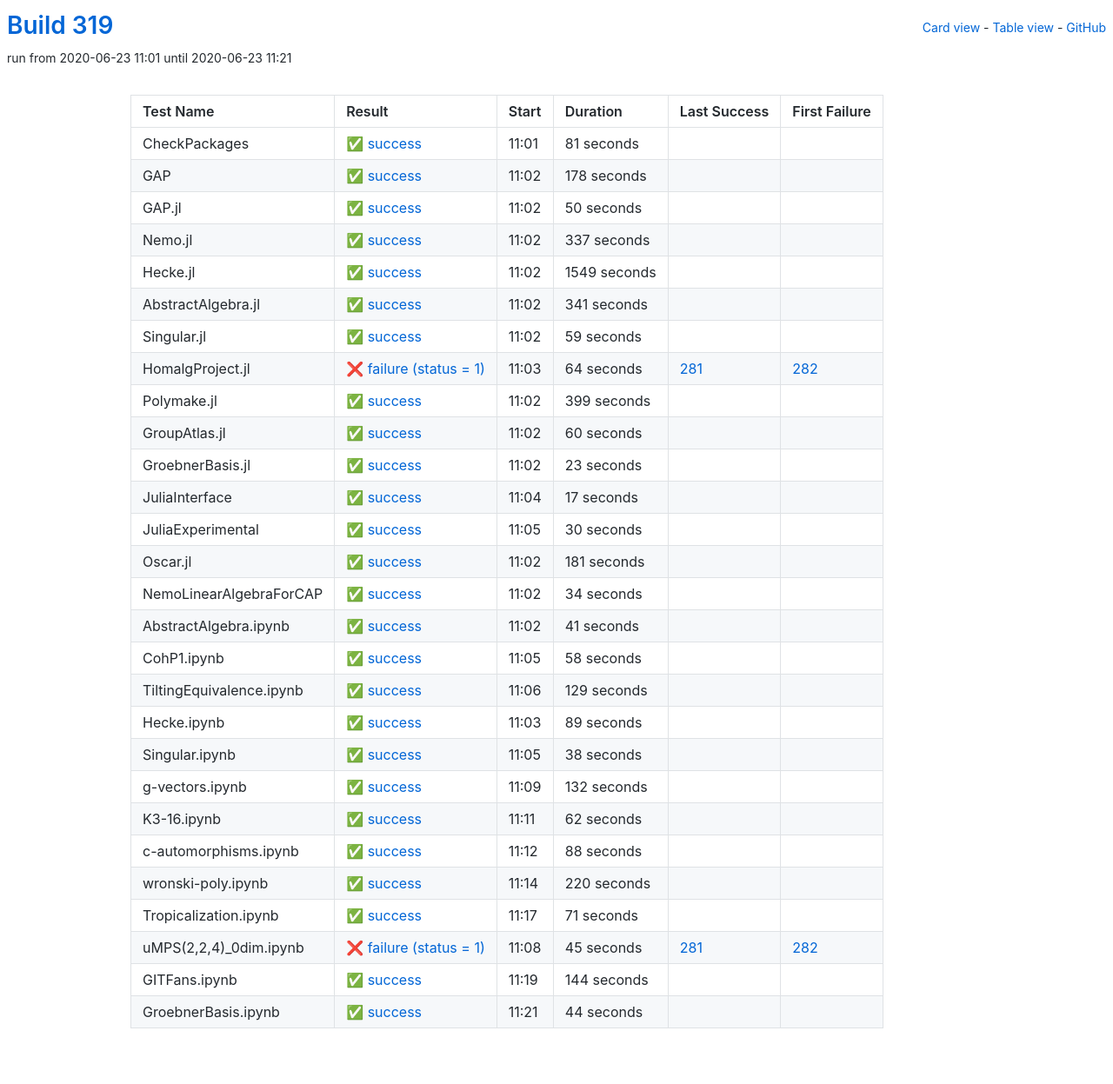
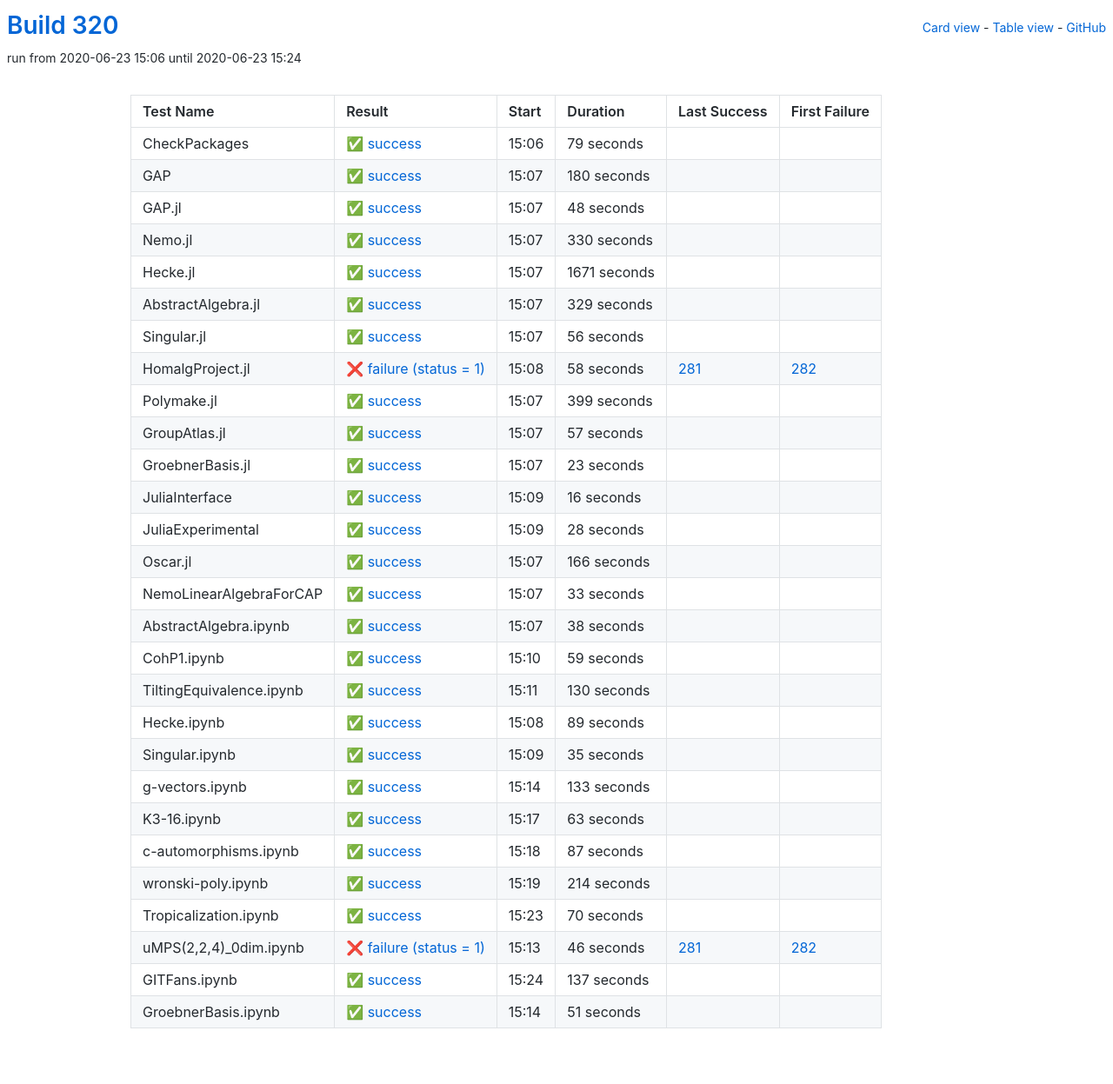
Before and after one commit to oscar-system/oscar-ci-status-stable, a Jekyll site: the page built from table.html, in a window 1280 px wide. Shown: the whole page at 87% size. Built offline with Jekyll 4.4.1, drawn with Linux system fonts in a browser that asks for light colours.

Commit message:
Build #320

```diff
--- a/_data/ci.yml
+++ b/_data/ci.yml
@@ -1,6 +1,6 @@
 ---
-build: 319
-build_url: https://oscarci.mathematik.uni-kl.de/job/oscar-stable/319/
+build: 320
+build_url: https://oscarci.mathematik.uni-kl.de/job/oscar-stable/320/
 job: oscar-stable
 organization: oscar-system
 repo: oscar-ci-status-stable
@@ -8,104 +8,104 @@ repourl: https://github.com/oscar-system/oscar-ci-status-stable
 tests:
 - name: CheckPackages
   id: checkpackages
-  log: https://oscarci.mathematik.uni-kl.de/job/oscar-stable/319/artifact/logs/build-319/CheckPackages.log
-  start: 2020-06-23 11:01
+  log: https://oscarci.mathematik.uni-kl.de/job/oscar-stable/320/artifact/logs/build-320/CheckPackages.log
+  start: 2020-06-23 15:06
   success: true
   exitcode: 0
   status: success
-  duration: 81
+  duration: 79
   last_success: false
   last_success_url:
   first_failure: false
   first_failure_url:
 - name: GAP
   id: gap
-  log: https://oscarci.mathematik.uni-kl.de/job/oscar-stable/319/artifact/logs/build-319/GAP.log
-  start: 2020-06-23 11:02
+  log: https://oscarci.mathematik.uni-kl.de/job/oscar-stable/320/artifact/logs/build-320/GAP.log
+  start: 2020-06-23 15:07
   success: true
   exitcode: 0
   status: success
-  duration: 178
+  duration: 180
   last_success: false
   last_success_url:
   first_failure: false
   first_failure_url:
 - name: GAP.jl
   id: gap-jl
-  log: https://oscarci.mathematik.uni-kl.de/job/oscar-stable/319/artifact/logs/build-319/GAP.jl.log
-  start: 2020-06-23 11:02
+  log: https://oscarci.mathematik.uni-kl.de/job/oscar-stable/320/artifact/logs/build-320/GAP.jl.log
+  start: 2020-06-23 15:07
   success: true
   exitcode: 0
   status: success
-  duration: 50
+  duration: 48
   last_success: false
   last_success_url:
   first_failure: false
   first_failure_url:
 - name: Nemo.jl
   id: nemo-jl
-  log: https://oscarci.mathematik.uni-kl.de/job/oscar-stable/319/artifact/logs/build-319/Nemo.jl.log
-  start: 2020-06-23 11:02
+  log: https://oscarci.mathematik.uni-kl.de/job/oscar-stable/320/artifact/logs/build-320/Nemo.jl.log
+  start: 2020-06-23 15:07
   success: true
   exitcode: 0
   status: success
-  duration: 337
+  duration: 330
   last_success: false
   last_success_url:
   first_failure: false
   first_failure_url:
 - name: Hecke.jl
   id: hecke-jl
-  log: https://oscarci.mathematik.uni-kl.de/job/oscar-stable/319/artifact/logs/build-319/Hecke.jl.log
-  start: 2020-06-23 11:02
+  log: https://oscarci.mathematik.uni-kl.de/job/oscar-stable/320/artifact/logs/build-320/Hecke.jl.log
+  start: 2020-06-23 15:07
   success: true
   exitcode: 0
   status: success
-  duration: 1549
+  duration: 1671
   last_success: false
   last_success_url:
   first_failure: false
   first_failure_url:
 - name: AbstractAlgebra.jl
   id: abstractalgebra-jl
-  log: https://oscarci.mathematik.uni-kl.de/job/oscar-stable/319/artifact/logs/build-319/AbstractAlgebra.jl.log
-  start: 2020-06-23 11:02
+  log: https://oscarci.mathematik.uni-kl.de/job/oscar-stable/320/artifact/logs/build-320/AbstractAlgebra.jl.log
+  start: 2020-06-23 15:07
   success: true
   exitcode: 0
   status: success
-  duration: 341
+  duration: 329
   last_success: false
   last_success_url:
   first_failure: false
   first_failure_url:
 - name: Singular.jl
   id: singular-jl
-  log: https://oscarci.mathematik.uni-kl.de/job/oscar-stable/319/artifact/logs/build-319/Singular.jl.log
-  start: 2020-06-23 11:02
+  log: https://oscarci.mathematik.uni-kl.de/job/oscar-stable/320/artifact/logs/build-320/Singular.jl.log
+  start: 2020-06-23 15:07
   success: true
   exitcode: 0
   status: success
-  duration: 59
+  duration: 56
   last_success: false
   last_success_url:
   first_failure: false
   first_failure_url:
 - name: HomalgProject.jl
   id: homalgproject-jl
-  log: https://oscarci.mathematik.uni-kl.de/job/oscar-stable/319/artifact/logs/build-319/HomalgProject.jl.log
-  start: 2020-06-23 11:03
+  log: https://oscarci.mathematik.uni-kl.de/job/oscar-stable/320/artifact/logs/build-320/HomalgProject.jl.log
+  start: 2020-06-23 15:08
   success: false
   exitcode: 1
   status: failure
-  duration: 64
+  duration: 58
   last_success: 281
   last_success_url: https://oscarci.mathematik.uni-kl.de/job/oscar-stable/281/
   first_failure: 282
   first_failure_url: https://oscarci.mathematik.uni-kl.de/job/oscar-stable/282/
 - name: Polymake.jl
   id: polymake-jl
-  log: https://oscarci.mathematik.uni-kl.de/job/oscar-stable/319/artifact/logs/build-319/Polymake.jl.log
-  start: 2020-06-23 11:02
+  log: https://oscarci.mathematik.uni-kl.de/job/oscar-stable/320/artifact/logs/build-320/Polymake.jl.log
+  start: 2020-06-23 15:07
   success: true
   exitcode: 0
   status: success
@@ -116,20 +116,20 @@ tests:
   first_failure_url:
 - name: GroupAtlas.jl
   id: groupatlas-jl
-  log: https://oscarci.mathematik.uni-kl.de/job/oscar-stable/319/artifact/logs/build-319/GroupAtlas.jl.log
-  start: 2020-06-23 11:02
+  log: https://oscarci.mathematik.uni-kl.de/job/oscar-stable/320/artifact/logs/build-320/GroupAtlas.jl.log
+  start: 2020-06-23 15:07
   success: true
   exitcode: 0
   status: success
-  duration: 60
+  duration: 57
   last_success: false
   last_success_url:
   first_failure: false
   first_failure_url:
 - name: GroebnerBasis.jl
   id: groebnerbasis-jl
-  log: https://oscarci.mathematik.uni-kl.de/job/oscar-stable/319/artifact/logs/build-319/GroebnerBasis.jl.log
-  start: 2020-06-23 11:02
+  log: https://oscarci.mathematik.uni-kl.de/job/oscar-stable/320/artifact/logs/build-320/GroebnerBasis.jl.log
+  start: 2020-06-23 15:07
   success: true
   exitcode: 0
   status: success
@@ -140,92 +140,92 @@ tests:
   first_failure_url:
 - name: JuliaInterface
   id: juliainterface
-  log: https://oscarci.mathematik.uni-kl.de/job/oscar-stable/319/artifact/logs/build-319/JuliaInterface.log
-  start: 2020-06-23 11:04
+  log: https://oscarci.mathematik.uni-kl.de/job/oscar-stable/320/artifact/logs/build-320/JuliaInterface.log
+  start: 2020-06-23 15:09
   success: true
   exitcode: 0
   status: success
-  duration: 17
+  duration: 16
   last_success: false
   last_success_url:
   first_failure: false
   first_failure_url:
 - name: JuliaExperimental
   id: juliaexperimental
-  log: https://oscarci.mathematik.uni-kl.de/job/oscar-stable/319/artifact/logs/build-319/JuliaExperimental.log
-  start: 2020-06-23 11:05
+  log: https://oscarci.mathematik.uni-kl.de/job/oscar-stable/320/artifact/logs/build-320/JuliaExperimental.log
+  start: 2020-06-23 15:09
   success: true
   exitcode: 0
   status: success
-  duration: 30
+  duration: 28
   last_success: false
   last_success_url:
   first_failure: false
   first_failure_url:
 - name: Oscar.jl
   id: oscar-jl
-  log: https://oscarci.mathematik.uni-kl.de/job/oscar-stable/319/artifact/logs/build-319/Oscar.jl.log
-  start: 2020-06-23 11:02
+  log: https://oscarci.mathematik.uni-kl.de/job/oscar-stable/320/artifact/logs/build-320/Oscar.jl.log
+  start: 2020-06-23 15:07
   success: true
   exitcode: 0
   status: success
-  duration: 181
+  duration: 166
   last_success: false
   last_success_url:
   first_failure: false
   first_failure_url:
 - name: NemoLinearAlgebraForCAP
   id: nemolinearalgebraforcap
-  log: https://oscarci.mathematik.uni-kl.de/job/oscar-stable/319/artifact/logs/build-319/NemoLinearAlgebraForCAP.log
-  start: 2020-06-23 11:02
+  log: https://oscarci.mathematik.uni-kl.de/job/oscar-stable/320/artifact/logs/build-320/NemoLinearAlgebraForCAP.log
+  start: 2020-06-23 15:07
   success: true
   exitcode: 0
   status: success
-  duration: 34
+  duration: 33
   last_success: false
   last_success_url:
   first_failure: false
   first_failure_url:
 - name: AbstractAlgebra.ipynb
   id: abstractalgebra-ipynb
-  log: https://oscarci.mathematik.uni-kl.de/job/oscar-stable/319/artifact/logs/build-319/AbstractAlgebra.ipynb.log
-  start: 2020-06-23 11:02
+  log: https://oscarci.mathematik.uni-kl.de/job/oscar-stable/320/artifact/logs/build-320/AbstractAlgebra.ipynb.log
+  start: 2020-06-23 15:07
   success: true
   exitcode: 0
   status: success
-  duration: 41
+  duration: 38
   last_success: false
   last_success_url:
   first_failure: false
   first_failure_url:
 - name: CohP1.ipynb
   id: cohp1-ipynb
-  log: https://oscarci.mathematik.uni-kl.de/job/oscar-stable/319/artifact/logs/build-319/CohP1.ipynb.log
-  start: 2020-06-23 11:05
+  log: https://oscarci.mathematik.uni-kl.de/job/oscar-stable/320/artifact/logs/build-320/CohP1.ipynb.log
+  start: 2020-06-23 15:10
   success: true
   exitcode: 0
   status: success
-  duration: 58
+  duration: 59
   last_success: false
   last_success_url:
   first_failure: false
   first_failure_url:
 - name: TiltingEquivalence.ipynb
   id: tiltingequivalence-ipynb
-  log: https://oscarci.mathematik.uni-kl.de/job/oscar-stable/319/artifact/logs/build-319/TiltingEquivalence.ipynb.log
-  start: 2020-06-23 11:06
+  log: https://oscarci.mathematik.uni-kl.de/job/oscar-stable/320/artifact/logs/build-320/TiltingEquivalence.ipynb.log
+  start: 2020-06-23 15:11
   success: true
   exitcode: 0
   status: success
-  duration: 129
+  duration: 130
   last_success: false
   last_success_url:
   first_failure: false
   first_failure_url:
 - name: Hecke.ipynb
   id: hecke-ipynb
-  log: https://oscarci.mathematik.uni-kl.de/job/oscar-stable/319/artifact/logs/build-319/Hecke.ipynb.log
-  start: 2020-06-23 11:03
+  log: https://oscarci.mathematik.uni-kl.de/job/oscar-stable/320/artifact/logs/build-320/Hecke.ipynb.log
+  start: 2020-06-23 15:08
   success: true
   exitcode: 0
   status: success
@@ -236,108 +236,108 @@ tests:
   first_failure_url:
 - name: Singular.ipynb
   id: singular-ipynb
-  log: https://oscarci.mathematik.uni-kl.de/job/oscar-stable/319/artifact/logs/build-319/Singular.ipynb.log
-  start: 2020-06-23 11:05
+  log: https://oscarci.mathematik.uni-kl.de/job/oscar-stable/320/artifact/logs/build-320/Singular.ipynb.log
+  start: 2020-06-23 15:09
   success: true
   exitcode: 0
   status: success
-  duration: 38
+  duration: 35
   last_success: false
   last_success_url:
   first_failure: false
   first_failure_url:
 - name: g-vectors.ipynb
   id: g-vectors-ipynb
-  log: https://oscarci.mathematik.uni-kl.de/job/oscar-stable/319/artifact/logs/build-319/g-vectors.ipynb.log
-  start: 2020-06-23 11:09
+  log: https://oscarci.mathematik.uni-kl.de/job/oscar-stable/320/artifact/logs/build-320/g-vectors.ipynb.log
+  start: 2020-06-23 15:14
   success: true
   exitcode: 0
   status: success
-  duration: 132
+  duration: 133
   last_success: false
   last_success_url:
   first_failure: false
   first_failure_url:
 - name: K3-16.ipynb
   id: k3-16-ipynb
-  log: https://oscarci.mathematik.uni-kl.de/job/oscar-stable/319/artifact/logs/build-319/K3-16.ipynb.log
-  start: 2020-06-23 11:11
+  log: https://oscarci.mathematik.uni-kl.de/job/oscar-stable/320/artifact/logs/build-320/K3-16.ipynb.log
+  start: 2020-06-23 15:17
   success: true
   exitcode: 0
   status: success
-  duration: 62
+  duration: 63
   last_success: false
   last_success_url:
   first_failure: false
   first_failure_url:
 - name: c-automorphisms.ipynb
   id: c-automorphisms-ipynb
-  log: https://oscarci.mathematik.uni-kl.de/job/oscar-stable/319/artifact/logs/build-319/c-automorphisms.ipynb.log
-  start: 2020-06-23 11:12
+  log: https://oscarci.mathematik.uni-kl.de/job/oscar-stable/320/artifact/logs/build-320/c-automorphisms.ipynb.log
+  start: 2020-06-23 15:18
   success: true
   exitcode: 0
   status: success
-  duration: 88
+  duration: 87
   last_success: false
   last_success_url:
   first_failure: false
   first_failure_url:
 - name: wronski-poly.ipynb
   id: wronski-poly-ipynb
-  log: https://oscarci.mathematik.uni-kl.de/job/oscar-stable/319/artifact/logs/build-319/wronski-poly.ipynb.log
-  start: 2020-06-23 11:14
+  log: https://oscarci.mathematik.uni-kl.de/job/oscar-stable/320/artifact/logs/build-320/wronski-poly.ipynb.log
+  start: 2020-06-23 15:19
   success: true
   exitcode: 0
   status: success
-  duration: 220
+  duration: 214
   last_success: false
   last_success_url:
   first_failure: false
   first_failure_url:
 - name: Tropicalization.ipynb
   id: tropicalization-ipynb
-  log: https://oscarci.mathematik.uni-kl.de/job/oscar-stable/319/artifact/logs/build-319/Tropicalization.ipynb.log
-  start: 2020-06-23 11:17
+  log: https://oscarci.mathematik.uni-kl.de/job/oscar-stable/320/artifact/logs/build-320/Tropicalization.ipynb.log
+  start: 2020-06-23 15:23
   success: true
   exitcode: 0
   status: success
-  duration: 71
+  duration: 70
   last_success: false
   last_success_url:
   first_failure: false
   first_failure_url:
 - name: uMPS(2,2,4)_0dim.ipynb
   id: umps-2-2-4-0dim-ipynb
-  log: https://oscarci.mathematik.uni-kl.de/job/oscar-stable/319/artifact/logs/build-319/uMPS-2-2-4-_0dim.ipynb.log
-  start: 2020-06-23 11:08
+  log: https://oscarci.mathematik.uni-kl.de/job/oscar-stable/320/artifact/logs/build-320/uMPS-2-2-4-_0dim.ipynb.log
+  start: 2020-06-23 15:13
   success: false
   exitcode: 1
   status: failure
-  duration: 45
+  duration: 46
   last_success: 281
   last_success_url: https://oscarci.mathematik.uni-kl.de/job/oscar-stable/281/
   first_failure: 282
   first_failure_url: https://oscarci.mathematik.uni-kl.de/job/oscar-stable/282/
 - name: GITFans.ipynb
   id: gitfans-ipynb
-  log: https://oscarci.mathematik.uni-kl.de/job/oscar-stable/319/artifact/logs/build-319/GITFans.ipynb.log
-  start: 2020-06-23 11:19
+  log: https://oscarci.mathematik.uni-kl.de/job/oscar-stable/320/artifact/logs/build-320/GITFans.ipynb.log
+  start: 2020-06-23 15:24
   success: true
   exitcode: 0
   status: success
-  duration: 144
+  duration: 137
   last_success: false
   last_success_url:
   first_failure: false
   first_failure_url:
 - name: GroebnerBasis.ipynb
   id: groebnerbasis-ipynb
-  log: https://oscarci.mathematik.uni-kl.de/job/oscar-stable/319/artifact/logs/build-319/GroebnerBasis.ipynb.log
-  start: 2020-06-23 11:21
+  log: https://oscarci.mathematik.uni-kl.de/job/oscar-stable/320/artifact/logs/build-320/GroebnerBasis.ipynb.log
+  start: 2020-06-23 15:14
   success: true
   exitcode: 0
   status: success
-  duration: 44
+  duration: 51
   last_success: false
   last_success_url:
   first_failure: false
```
Also changed, not shown: README.md.
